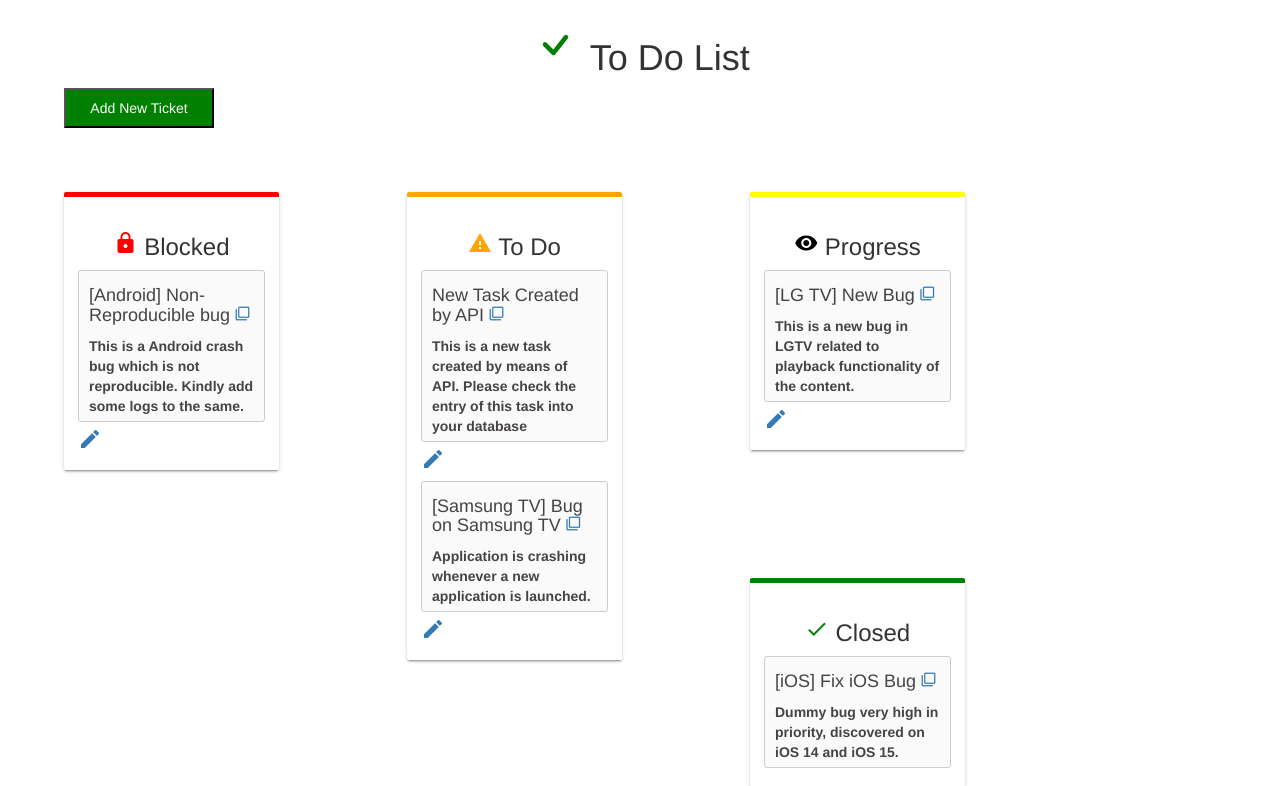
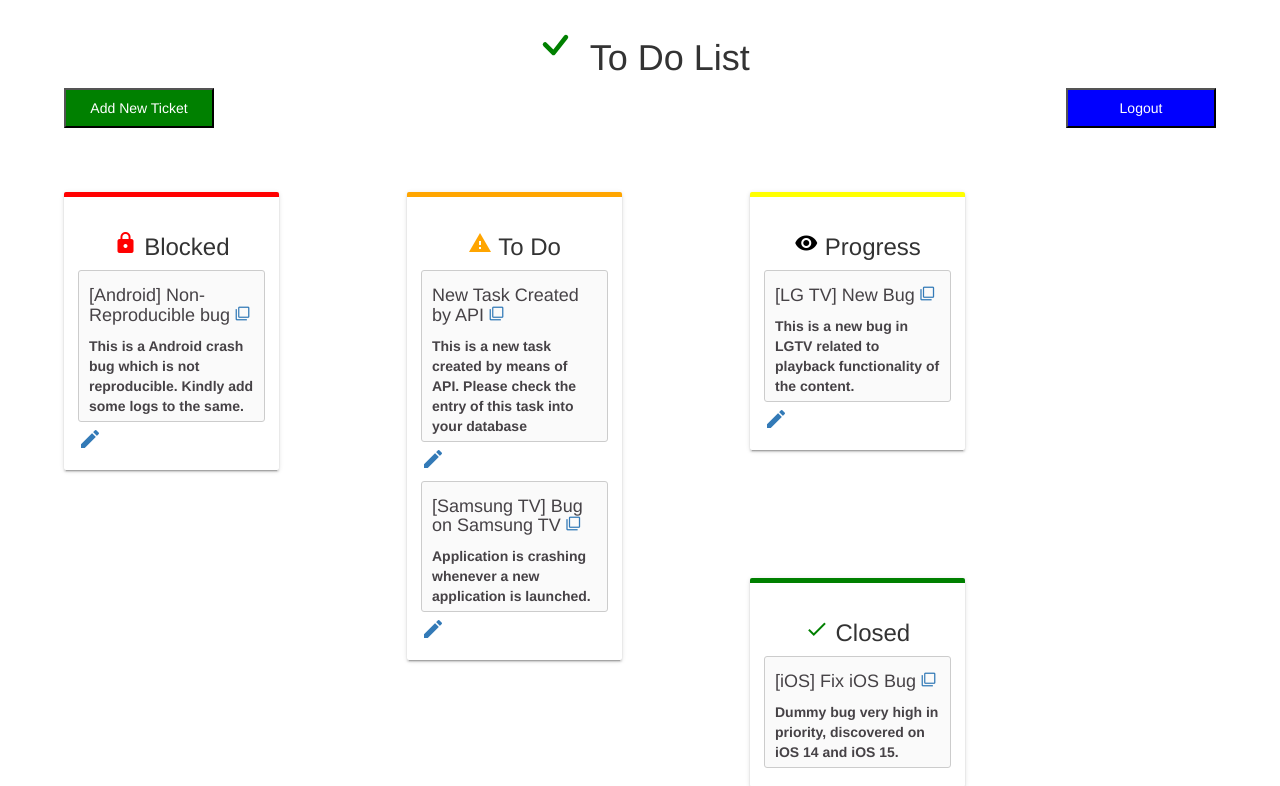
Before and after one commit to amul060989/Kanban-Dashboard, a Flask app: page /dashboard in a window 1280 px wide. Shown: the top 786 px of the page. Run offline with Flask 2, Linux system fonts and the light colour scheme; some libraries are stand-ins or nearby versions.

Commit message:
Log Out Button Added

```diff
--- a/templates/homepage.html
+++ b/templates/homepage.html
@@ -19,6 +19,13 @@
                   </svg>
                   To Do List
             </h1>
+        </div>
+        <div class="new_button" style="padding-right: 5%;">
+            <a href="{{url_for('login_page')}}">
+                <button type="button" style="background-color: blue;color:white;width:150px;
+                        height:40px; margin-left: 5%; margin-bottom: 0%; float: right;">Logout
+                </button>
+            </a>
         </div>
         <div class="new_button">
             <a href="{{url_for('new_ticket_page')}}">
```
Also changed, not shown: database/daily_tasks.sqlite3.
